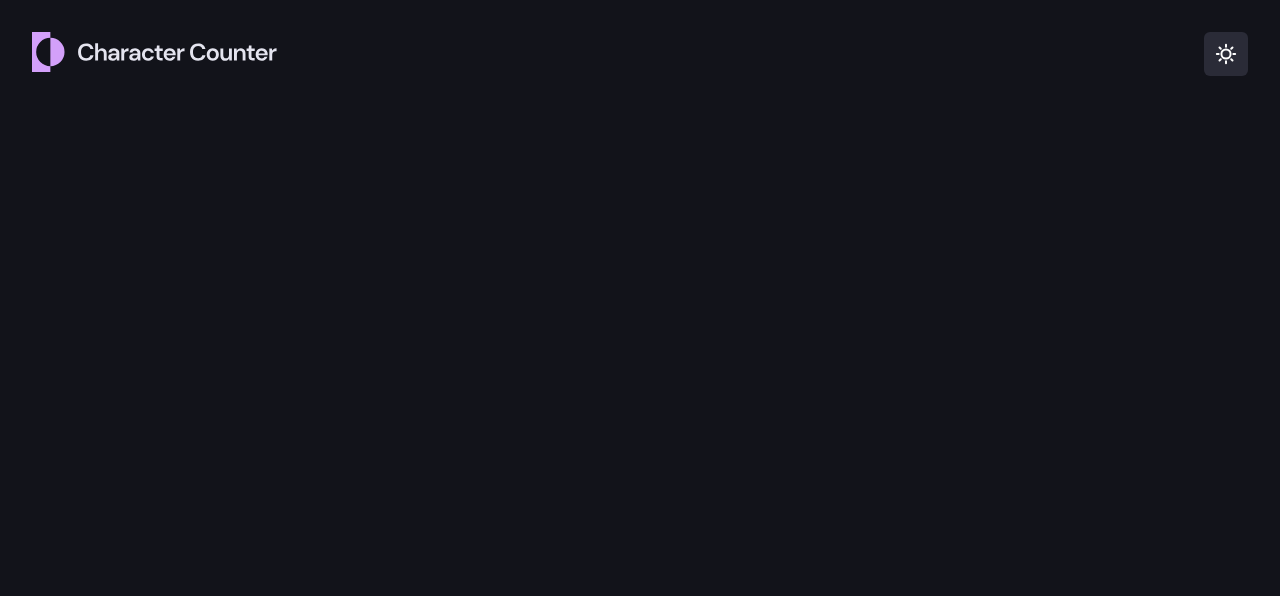
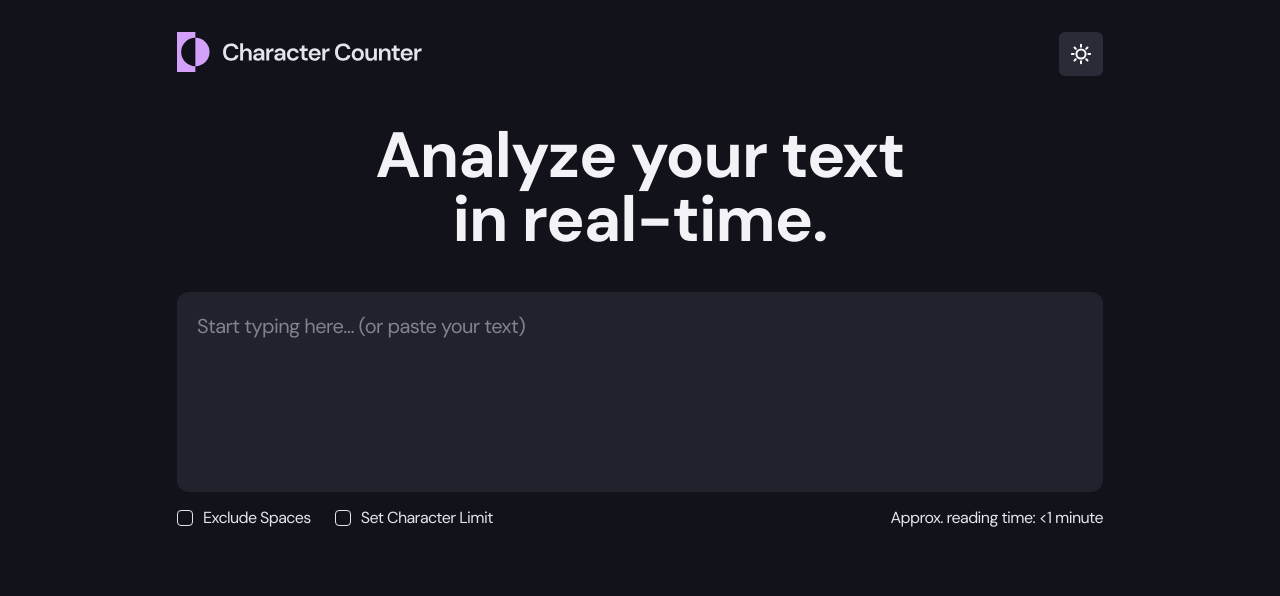
Before and after one commit to runny-life/character-counter, a website built with Vite: page index.html in a window 1280 px wide. Built offline with nearby package versions, Linux system fonts and the light colour scheme.

Commit message:
feat: add components textarea and checkbox

```diff
--- a/index.html
+++ b/index.html
@@ -76,6 +76,55 @@
         </button>
       </div>
     </header>
+    <main class="flex flex-col gap-10 pt-10 pb-8 md:pb-23.25 lg:pt-12 lg:pb-16">
+      <section>
+        <div class="container flex flex-col items-center justify-center gap-10">
+          <h1 class="text-preset-1 max-w-132.5 text-center font-bold text-neutral-100">
+            Analyze&nbsp;your&nbsp;text in real-time.
+          </h1>
+          <form class="flex w-full flex-col gap-4">
+            <textarea
+              class="bg-textarea-dark text-preset-3 min-h-50 w-full resize-none rounded-xl p-4 font-normal md:p-5"
+              name=""
+              placeholder="Start typing here… (or paste your text)"
+            ></textarea>
+            <div class="flex flex-col gap-3 md:flex-row md:items-center md:justify-between">
+              <fieldset class="flex flex-col gap-3 md:flex-row md:gap-6">
+                <div class="flex items-center gap-2.5">
+                  <input
+                    class="size-4 appearance-none rounded-sm border border-neutral-200 bg-transparent"
+                    id="exclude-spaces"
+                    type="checkbox"
+                    name="Exclude Spaces"
+                  />
+                  <label
+                    class="text-preset-4 font-normal"
+                    for="exclude-spaces"
+                    >Exclude Spaces</label
+                  >
+                </div>
+                <div class="flex items-center gap-2.5">
+                  <input
+                    class="size-4 appearance-none rounded-sm border border-neutral-200 bg-transparent"
+                    id="set-character-limit"
+                    type="checkbox"
+                    name="Set Character Limit"
+                  />
+                  <label
+                    class="text-preset-4 font-normal"
+                    for="set-character-limit"
+                    >Set Character Limit</label
+                  >
+                </div>
+              </fieldset>
+              <p class="text-preset-4 font-normal">
+                Approx. reading time: <span>&lt;1 minute</span>
+              </p>
+            </div>
+          </form>
+        </div>
+      </section>
+    </main>
     <script
       type="module"
       src="/src/scripts/main.js"
--- a/src/styles/index.css
+++ b/src/styles/index.css
@@ -1,25 +1,26 @@
-@import "tailwindcss";
-@import "./typography.css";
+@import 'tailwindcss';
+@import './typography.css';
 
 @theme {
   /* Colors */
-  --color-neutral-0: #FFFFFF;
-  --color-neutral-100: #F2F2F7;
-  --color-neutral-200: #E4E4EF;
+  --color-neutral-0: #ffffff;
+  --color-neutral-100: #f2f2f7;
+  --color-neutral-200: #e4e4ef;
   --color-neutral-600: #404254;
-  --color-neutral-700: #2A2B37;
-  --color-neutral-800: #21222C;
-  --color-neutral-900: #12131A;
-  --color-purple-400: #D3A0FA;
-  --color-purple-500: #C27CF8;
-  --color-yellow-500: #FF9F00;
-  --color-orange-500: #FE8159;
-  --color-orange-800: #DA3701;
+  --color-neutral-700: #2a2b37;
+  --color-neutral-800: #21222c;
+  --color-neutral-900: #12131a;
+  --color-purple-400: #d3a0fa;
+  --color-purple-500: #c27cf8;
+  --color-yellow-500: #ff9f00;
+  --color-orange-500: #fe8159;
+  --color-orange-800: #da3701;
   /* Theme */
   --color-background-dark: var(--color-neutral-900);
   --color-fonts-dark: var(--color-neutral-200);
+  --color-textarea-dark: var(--color-neutral-800);
   /* Fonts */
-  --font-dm-sans: "DM Sans", sans-serif;
+  --font-dm-sans: 'DM Sans', sans-serif;
   --text-preset-1: clamp(2.5rem, 1.069rem + 6.107vw, 4rem);
   --text-preset-1--line-height: 1;
   --text-preset-1--letter-spacing: -1px;
@@ -43,7 +44,7 @@
 }
 
 @utility container {
-  max-width: 61.875;
+  max-width: 61.875rem;
   width: 100%;
   margin-inline: auto;
   padding-inline: clamp(1rem, 0.046rem + 4.071vw, 2rem);
```
